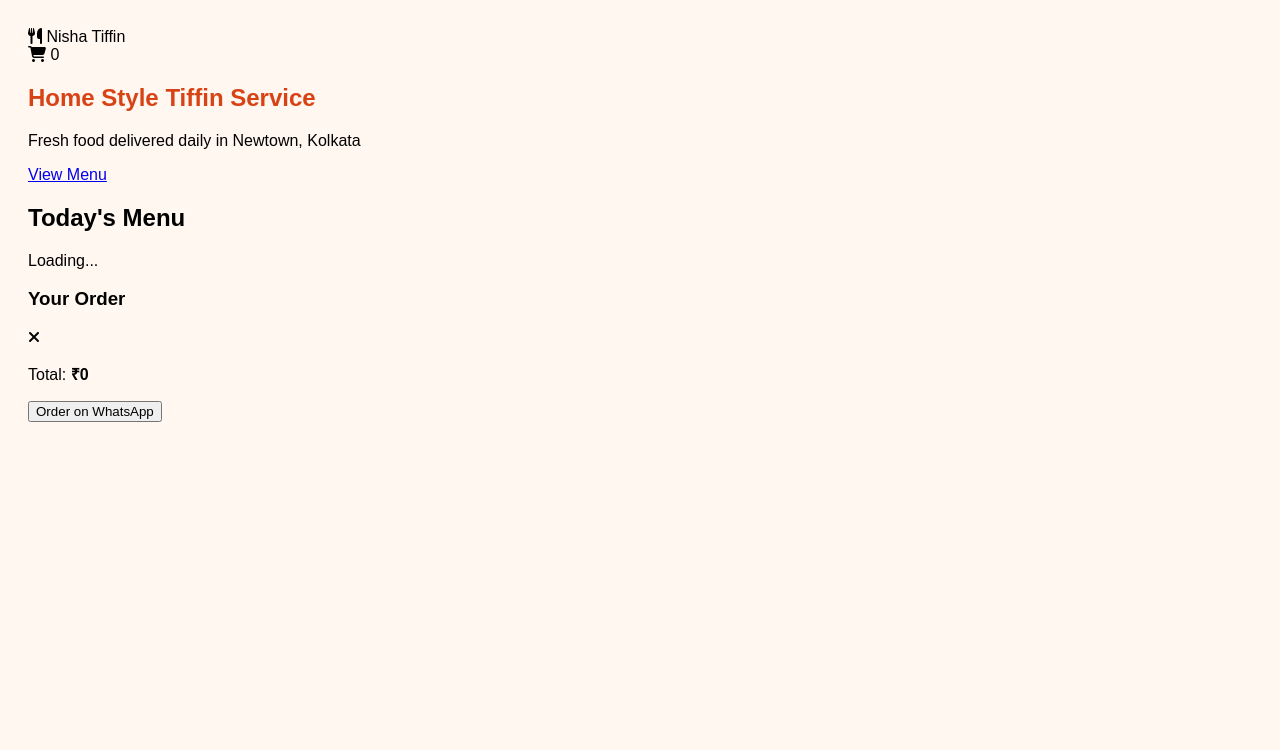
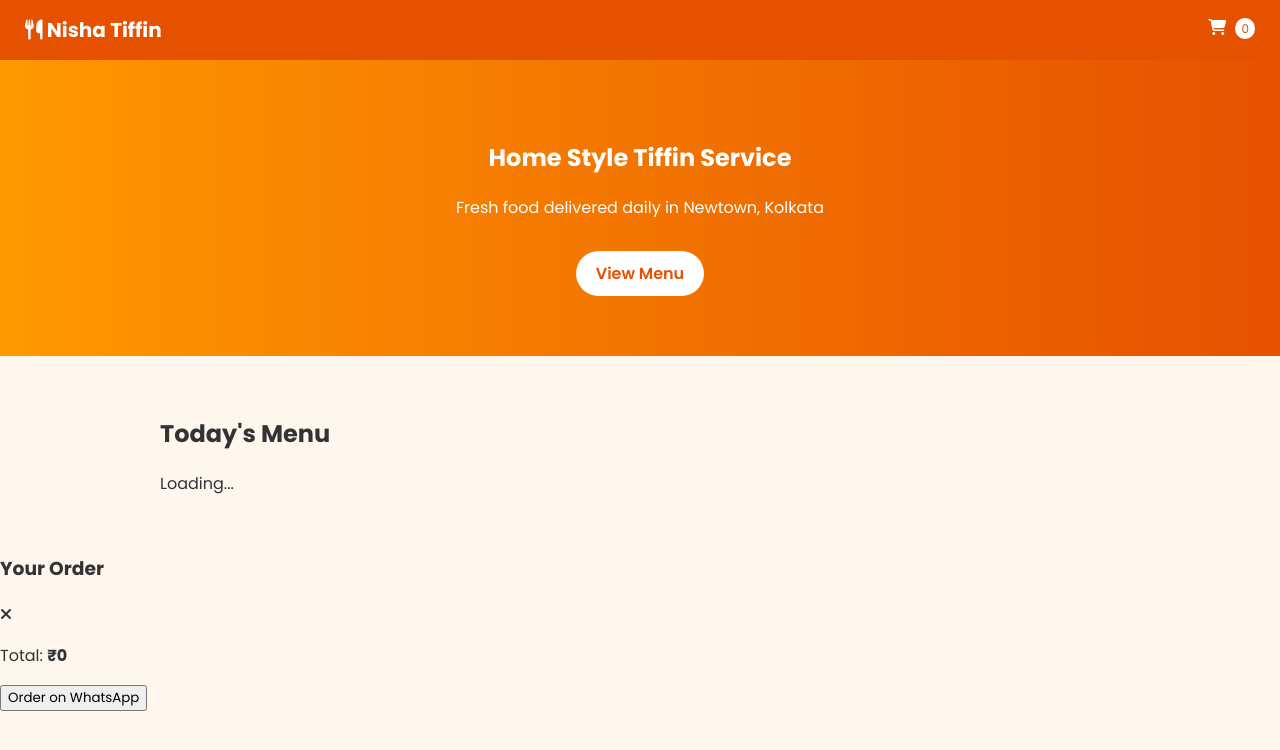
Before and after one commit to uslessed99/nisha-tiffin-app, a website: page public/index.html in a window 1280 px wide. Drawn offline with Linux system fonts and the light colour scheme.

Commit message:
Update style.css

```diff
--- a/public/style.css
+++ b/public/style.css
@@ -1,3 +1,71 @@
+* {
+  box-sizing: border-box;
+  font-family: 'Poppins', sans-serif;
+}
 
-body{font-family:Arial;background:#fff7f0;padding:20px;}
-h1{color:#d84315;}
+body {
+  margin: 0;
+  background: #fff6ee;
+  color: #333;
+}
+
+.navbar {
+  display: flex;
+  justify-content: space-between;
+  padding: 15px 25px;
+  background: #e65100;
+  color: white;
+}
+
+.logo {
+  font-size: 20px;
+  font-weight: 700;
+}
+
+.cart-btn {
+  cursor: pointer;
+  position: relative;
+}
+
+.cart-btn span {
+  background: white;
+  color: #e65100;
+  padding: 2px 6px;
+  border-radius: 50%;
+  font-size: 12px;
+  margin-left: 5px;
+}
+
+.hero {
+  text-align: center;
+  padding: 60px 20px;
+  background: linear-gradient(to right, #ff9800, #e65100);
+  color: white;
+}
+
+.hero .btn {
+  display: inline-block;
+  margin-top: 15px;
+  background: white;
+  color: #e65100;
+  padding: 10px 20px;
+  border-radius: 25px;
+  text-decoration: none;
+  font-weight: 600;
+}
+
+.menu {
+  padding: 40px 20px;
+  max-width: 1000px;
+  margin: auto;
+}
+
+.menu-grid {
+  display: grid;
+  grid-template-columns: repeat(auto-fit, minmax(250px,1fr));
+  gap: 20px;
+}
+
+.card {
+  background: white;
+  padding: 20px;
```
